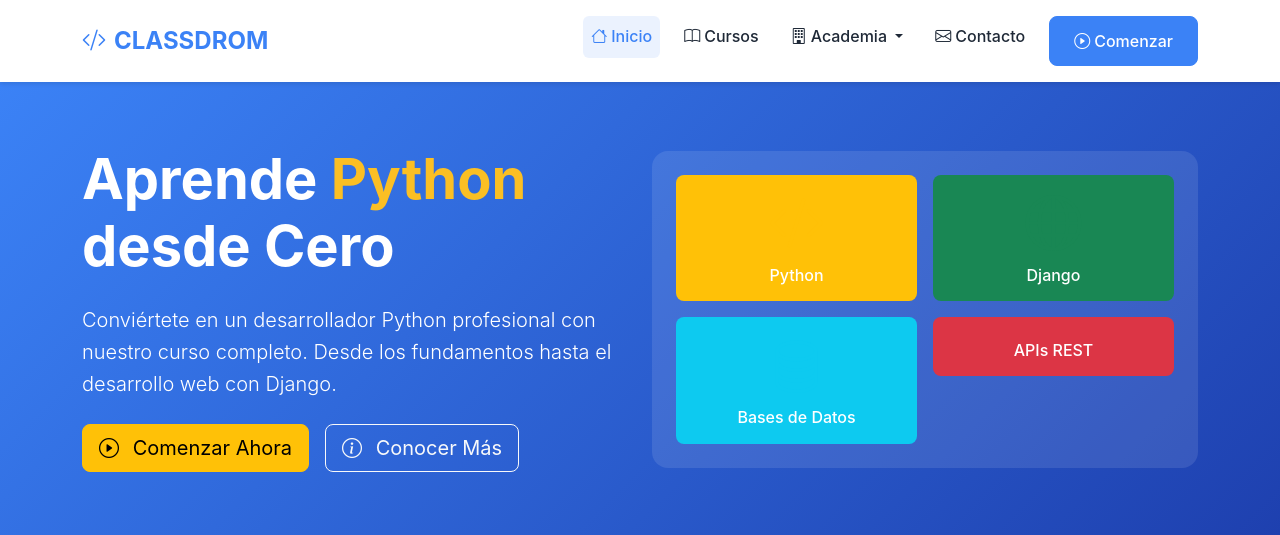
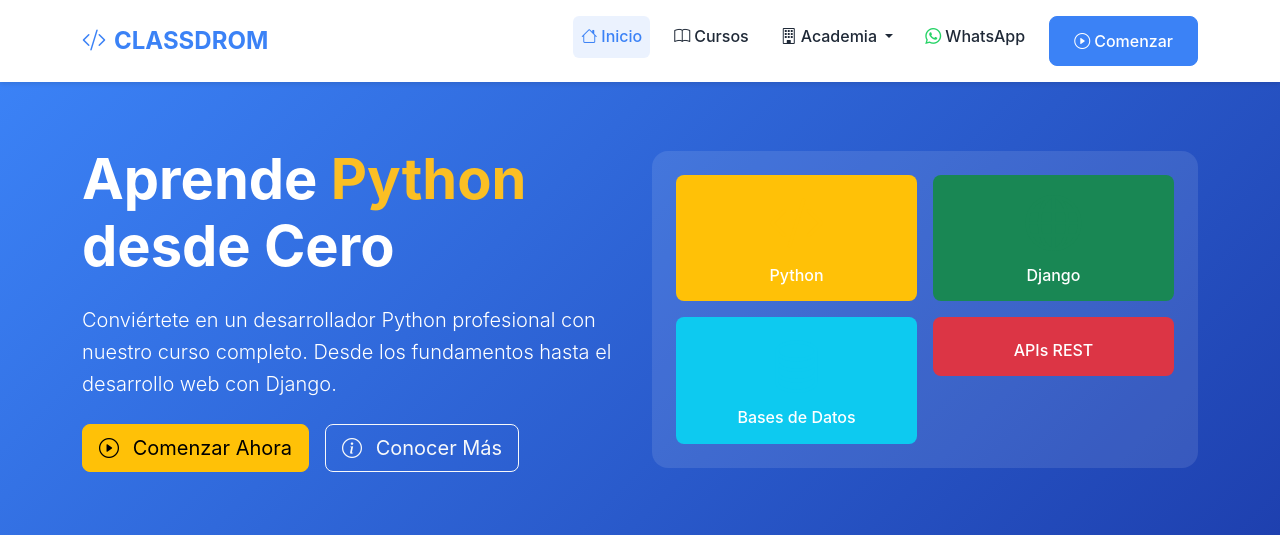
Before and after one commit to avdata99/clasdrom, a Django app: page / in a window 1280 px wide. Shown: the top 535 px of the page. Run offline with Django 4.2, Linux system fonts and the light colour scheme.

Commit message:
Whatsapp

```diff
--- a/cdrom/cdrom/settings.py
+++ b/cdrom/cdrom/settings.py
@@ -144,6 +144,9 @@ APP_NAME = "APP-NAME"
 APP_VERSION = "0.1.100"
 APP_EMAIL = "academia@algo.com"
 APP_URL = "http://localhost:8000"
+APP_WHATSAPP_COUNTRY_CODE = "54"
+APP_WHATSAPP_ZONE_CODE = "3543"
+APP_WHATSAPP_NUMBER = "556677"
 
 LOGGING = {
     'version': 1,
--- a/cdrom/core/context_processors.py
+++ b/cdrom/core/context_processors.py
@@ -5,12 +5,26 @@ from django.conf import settings
 
 def app_base_context(request):
     """ Contexto para todos los templates con datos de esta aplicacion """
+    # Build WhatsApp URL
+    country = settings.APP_WHATSAPP_COUNTRY_CODE
+    zone = settings.APP_WHATSAPP_ZONE_CODE
+    number = settings.APP_WHATSAPP_NUMBER
+
+    # Arg numbers requires a "9" at the beginning
+    if country == "54" and zone.startswith("9") is False:
+        zone = "9" + zone
+    whatsapp_number = f"+{country}{zone}{number}"
+    whatsapp_message = "Hola! Me interesa conocer más sobre los cursos de Python"
+    whatsapp_url = f"https://wa.me/{country}{zone}{number}?text={whatsapp_message}"
+
     return {
         'app_version': settings.APP_VERSION,
         'app_name': settings.APP_NAME,
         'site_brand': settings.APP_LABEL,
         'site_email': settings.APP_EMAIL,
         'site_url': settings.APP_URL,
+        'whatsapp_number': whatsapp_number,
+        'whatsapp_url': whatsapp_url,
         # Menues del header
         # 'menues': global_menu_context(),
         }
--- a/cdrom/core/templates/components/footer.html
+++ b/cdrom/core/templates/components/footer.html
@@ -15,6 +15,12 @@
                        target="_blank"
                        class="text-decoration-none">
                         <i class="bi bi-github fs-4"></i>
+                    </a>
+                    <a href="{{ whatsapp_url }}"
+                       target="_blank"
+                       rel="noopener"
+                       class="text-decoration-none">
+                        <i class="bi bi-whatsapp fs-4"></i>
                     </a>
                     <a href="mailto:{{ site_email|default:'info@academiapython.com' }}"
                        class="text-decoration-none">
@@ -99,8 +105,13 @@
                         </a>
                     </div>
                     <div class="d-flex align-items-center mb-2">
-                        <i class="bi bi-phone me-2"></i>
-                        <span>+54 11 1234-5678</span>
+                        <i class="bi bi-whatsapp me-2"></i>
+                        <a href="{{ whatsapp_url }}"
+                           target="_blank"
+                           rel="noopener"
+                           class="text-decoration-none">
+                            {{ whatsapp_number }}
+                        </a>
                     </div>
                 </div>
 
--- a/cdrom/core/templates/components/navbar.html
+++ b/cdrom/core/templates/components/navbar.html
@@ -66,8 +66,8 @@
                 </li>
 
                 <li class="nav-item">
-                    <a class="nav-link" href="#contacto">
-                        <i class="bi bi-envelope me-1"></i>Contacto
+                    <a class="nav-link" href="{{ whatsapp_url }}" target="_blank" rel="noopener">
+                        <i class="bi bi-whatsapp me-1"></i>WhatsApp
                     </a>
                 </li>
 
--- a/cdrom/core/templates/pages/curso_detail.html
+++ b/cdrom/core/templates/pages/curso_detail.html
@@ -365,9 +365,9 @@
                         </div>
 
                         <div class="d-grid">
-                            <a href="#contacto" class="btn btn-outline-primary">
-                                <i class="bi bi-chat-square-dots me-2"></i>
-                                Chatear Ahora
+                            <a href="{{ whatsapp_url }}" target="_blank" rel="noopener" class="btn btn-outline-primary">
+                                <i class="bi bi-whatsapp me-2"></i>
+                                Contactar por WhatsApp
                             </a>
                         </div>
                     </div>
--- a/cdrom/core/templates/pages/curso_list.html
+++ b/cdrom/core/templates/pages/curso_list.html
@@ -185,8 +185,8 @@
                     Nuestros asesores académicos están aquí para ayudarte a encontrar el curso perfecto para tu carrera.
                 </p>
                 <div class="d-flex flex-column flex-sm-row gap-3 justify-content-center">
-                    <a href="#contacto" class="btn btn-outline-primary">
-                        <i class="bi bi-chat-dots me-2"></i>Consultar Asesor
+                    <a href="{{ whatsapp_url }}" target="_blank" rel="noopener" class="btn btn-outline-primary">
+                        <i class="bi bi-whatsapp me-2"></i>Consultar por WhatsApp
                     </a>
                     <a href="{% url 'base' %}" class="btn btn-primary">
                         <i class="bi bi-info-circle me-2"></i>Más Información
--- a/cdrom/core/templates/pages/home.html
+++ b/cdrom/core/templates/pages/home.html
@@ -318,9 +318,9 @@
                         <i class="bi bi-rocket-takeoff me-2"></i>
                         Comenzar Mi Carrera
                     </a>
-                    <a href="#contacto" class="btn btn-outline-light btn-lg">
-                        <i class="bi bi-chat-dots me-2"></i>
-                        Hablar con Asesor
+                    <a href="{{ whatsapp_url }}" target="_blank" rel="noopener" class="btn btn-outline-light btn-lg">
+                        <i class="bi bi-whatsapp me-2"></i>
+                        Contactar por WhatsApp
                     </a>
                 </div>
             </div>
--- a/cdrom/core/templates/pages/institucion_list.html
+++ b/cdrom/core/templates/pages/institucion_list.html
@@ -167,8 +167,8 @@
                     Estamos en constante expansión. Si tienes una propuesta para una nueva sede, contáctanos.
                 </p>
                 <div class="d-flex flex-column flex-sm-row gap-3 justify-content-center">
-                    <a href="#contacto" class="btn btn-outline-primary">
-                        <i class="bi bi-envelope me-2"></i>Enviar Propuesta
+                    <a href="{{ whatsapp_url }}" target="_blank" rel="noopener" class="btn btn-outline-primary">
+                        <i class="bi bi-whatsapp me-2"></i>Contactar por WhatsApp
                     </a>
                     <a href="{% url 'curso_list' %}" class="btn btn-primary">
                         <i class="bi bi-book me-2"></i>Ver Cursos
--- a/cdrom/core/templates/pages/profe_list.html
+++ b/cdrom/core/templates/pages/profe_list.html
@@ -240,8 +240,8 @@
                     Únete a nuestro equipo de instructores y ayuda a formar a la nueva generación de desarrolladores.
                 </p>
                 <div class="d-flex flex-column flex-sm-row gap-3 justify-content-center">
-                    <a href="#contacto" class="btn btn-primary">
-                        <i class="bi bi-person-plus me-2"></i>Únete al Equipo
+                    <a href="{{ whatsapp_url }}" target="_blank" rel="noopener" class="btn btn-primary">
+                        <i class="bi bi-whatsapp me-2"></i>Contactar por WhatsApp
                     </a>
                     <a href="{% url 'curso_list' %}" class="btn btn-outline-primary">
                         <i class="bi bi-book me-2"></i>Ver Cursos
```
